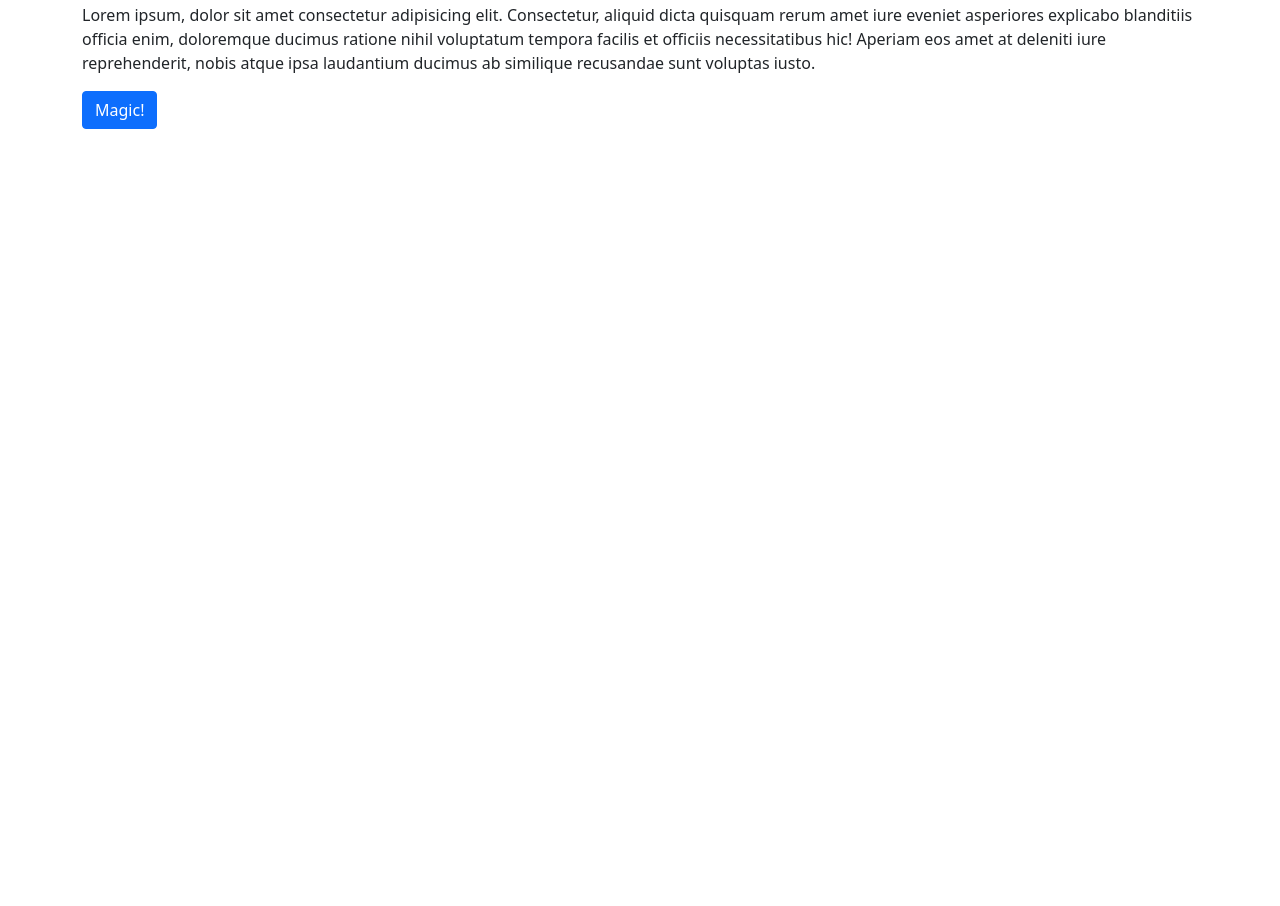
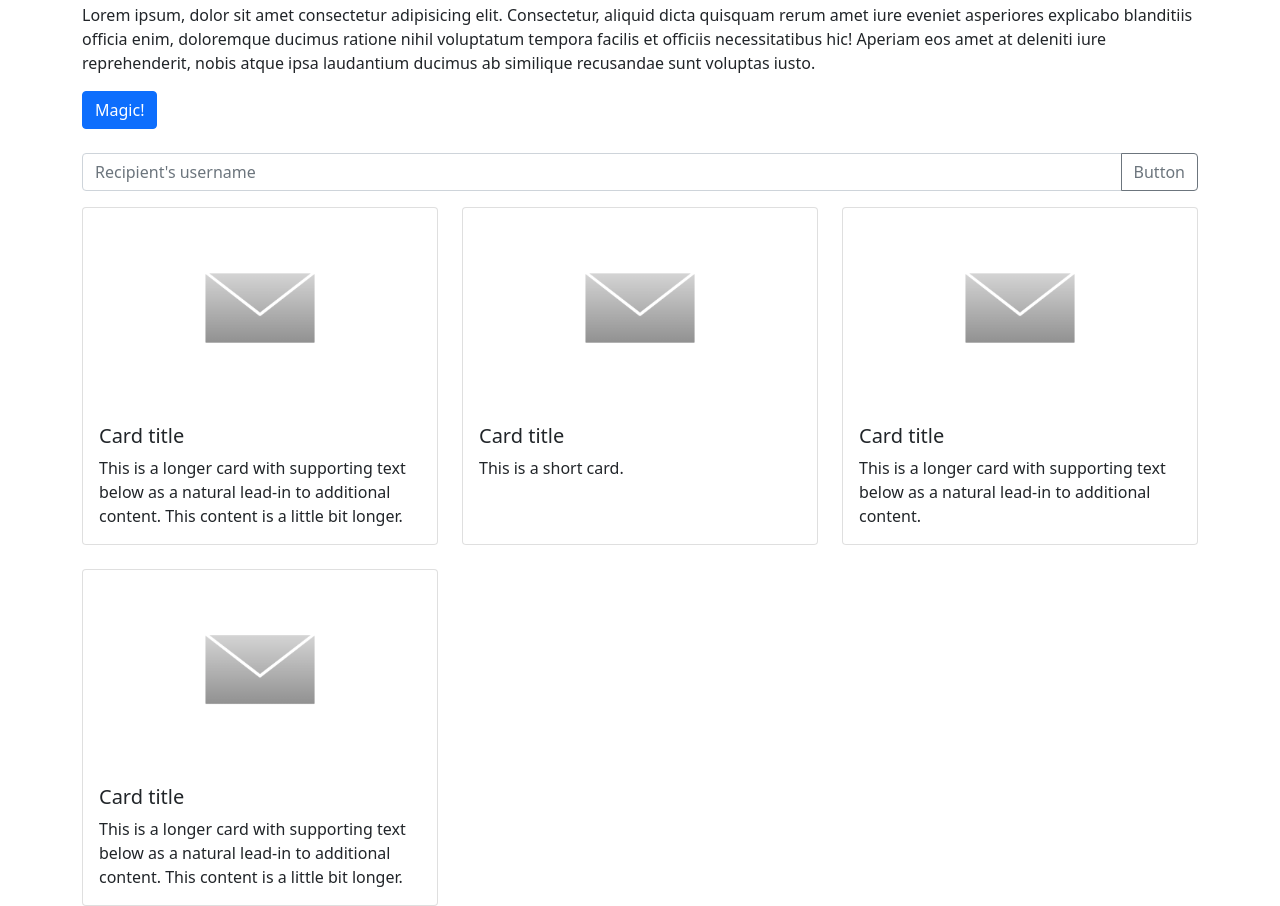
Before and after one commit to kmjaman/nextweb, a plain HTML site: page index.html in a window 1280 px wide. Shown: the part 219-1125 px from the top of the page. Before the commit the page ends 800 px from the top, so only its background shows below. Drawn offline with Linux system fonts and the light colour scheme.

Commit message:
added cards

```diff
--- a/index.html
+++ b/index.html
@@ -52,6 +52,54 @@
         <h2>It begins here.</h2>
         <p>Lorem ipsum, dolor sit amet consectetur adipisicing elit. Consectetur, aliquid dicta quisquam rerum amet iure eveniet asperiores explicabo blanditiis officia enim, doloremque ducimus ratione nihil voluptatum tempora facilis et officiis necessitatibus hic! Aperiam eos amet at deleniti iure reprehenderit, nobis atque ipsa laudantium ducimus ab similique recusandae sunt voluptas iusto.</p>
         <button class="btn btn-primary">Magic!</button>
+    </div><br>
+
+    <div class="container">
+      <div class="input-group mb-3">
+        <input type="text" class="form-control" placeholder="Recipient's username" aria-label="Recipient's username" aria-describedby="button-addon2">
+        <button class="btn btn-outline-secondary" type="button" id="button-addon2">Button</button>
+      </div>
+    </div>
+
+    <div class="container">
+      <div class="row row-cols-1 row-cols-md-3 g-4">
+        <div class="col">
+          <div class="card h-100">
+            <img src="images/1.png" class="card-img-top" alt="...">
+            <div class="card-body">
+              <h5 class="card-title">Card title</h5>
+              <p class="card-text">This is a longer card with supporting text below as a natural lead-in to additional content. This content is a little bit longer.</p>
+            </div>
+          </div>
+        </div>
+        <div class="col">
+          <div class="card h-100">
+            <img src="images/1.png" class="card-img-top" alt="...">
+            <div class="card-body">
+              <h5 class="card-title">Card title</h5>
+              <p class="card-text">This is a short card.</p>
+            </div>
+          </div>
+        </div>
+        <div class="col">
+          <div class="card h-100">
+            <img src="images/1.png" class="card-img-top" alt="...">
+            <div class="card-body">
+              <h5 class="card-title">Card title</h5>
+              <p class="card-text">This is a longer card with supporting text below as a natural lead-in to additional content.</p>
+            </div>
+          </div>
+        </div>
+        <div class="col">
+          <div class="card h-100">
+            <img src="images/1.png" class="card-img-top" alt="...">
+            <div class="card-body">
+              <h5 class="card-title">Card title</h5>
+              <p class="card-text">This is a longer card with supporting text below as a natural lead-in to additional content. This content is a little bit longer.</p>
+            </div>
+          </div>
+        </div>
+      </div>
     </div>
 
     <script src="js/bootstrap.js"></script>
```
Also changed, not shown: images/1.png (added).
